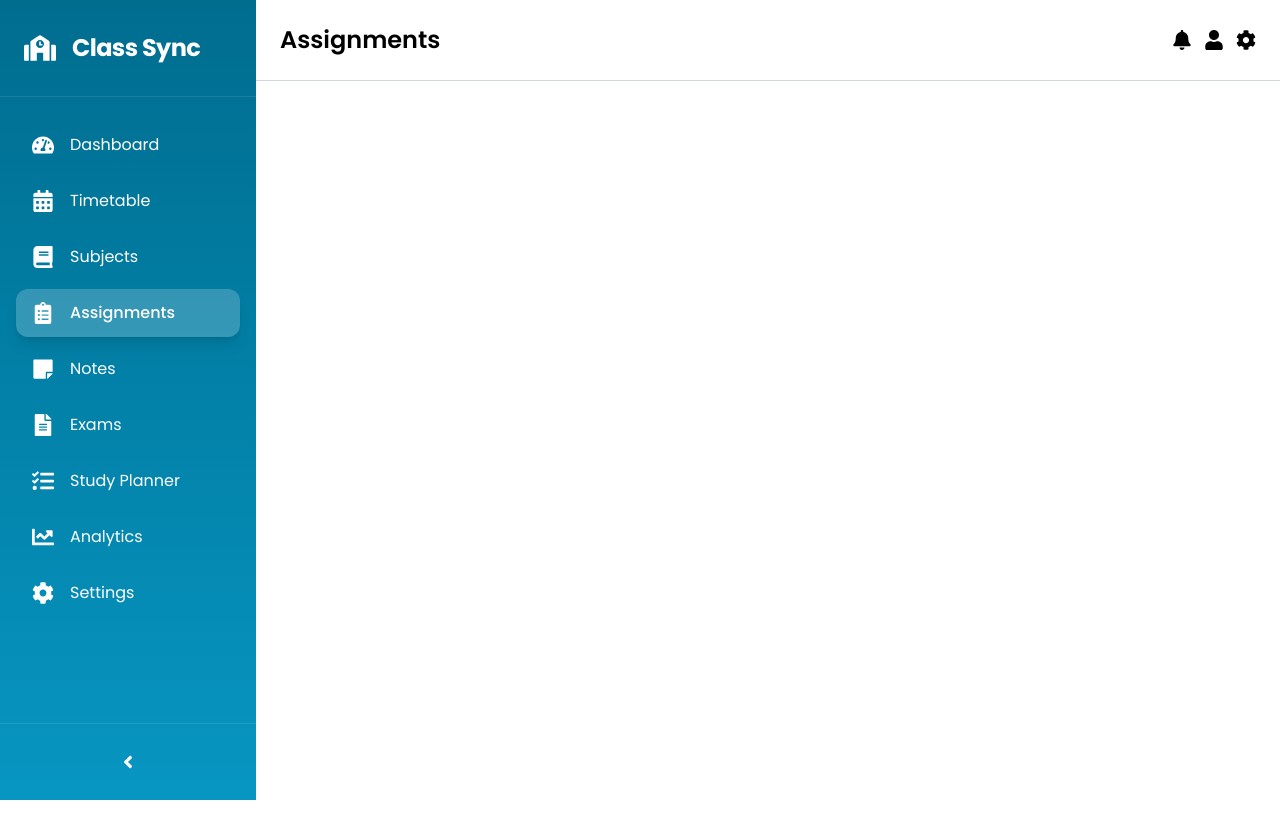
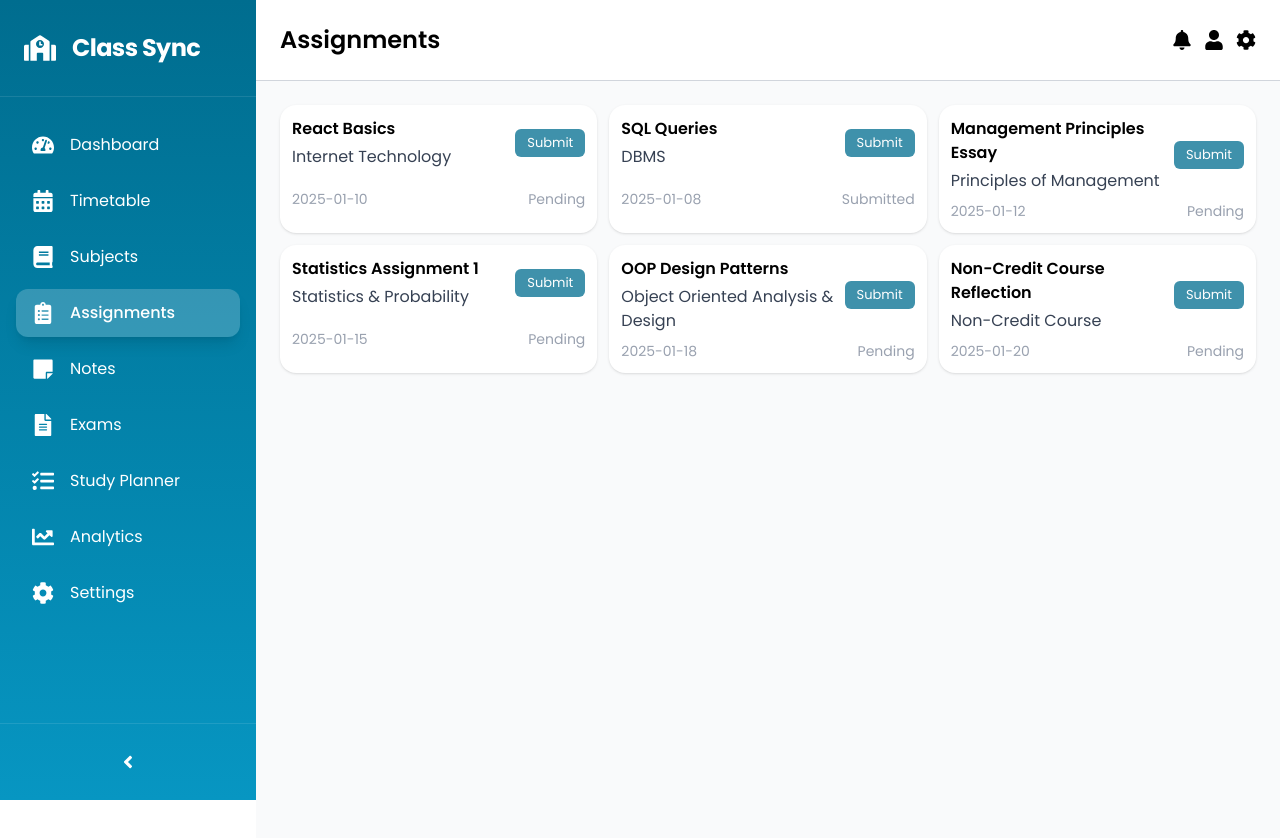
Before and after one commit to paldentitung/ClassSync, a React (Vite) app in the folder frontend/: page /assignments in a window 1280 px wide. Shown: the top 838 px of the page. Before the commit the page ends 800 px from the top, so only its background shows below. Built offline with nearby package versions, Linux system fonts and the light colour scheme.

Commit message:
added the teacher and student assignment pages

```diff
--- a/frontend/Pages/Assignments.jsx
+++ b/frontend/Pages/Assignments.jsx
@@ -1,9 +1,16 @@
-import React from "react";
+import React, { useContext } from "react";
 import Header from "../Components/Header";
+import { RoleContext } from "../Context/RoleContext";
+import StudentAssignments from "./Student/StudentAssignments";
+import TeacherAssignment from "./Teacher/TeacherAssignment";
 const Assignments = () => {
+  const { role } = useContext(RoleContext);
   return (
     <div>
       <Header title="Assignments" />
+      <div className="p-6 bg-gray-50 min-h-screen">
+        {role === "student" ? <StudentAssignments /> : <TeacherAssignment />}
+      </div>
     </div>
   );
 };
--- /dev/null
+++ b/frontend/Pages/Student/StudentAssignments.jsx
@@ -0,0 +1,74 @@
+import React from "react";
+
+const StudentAssignments = () => {
+  const studentAssignments = [
+    {
+      id: 1,
+      title: "React Basics",
+      subject: "Internet Technology",
+      dueDate: "2025-01-10",
+      status: "Pending",
+    },
+    {
+      id: 2,
+      title: "SQL Queries",
+      subject: "DBMS",
+      dueDate: "2025-01-08",
+      status: "Submitted",
+    },
+    {
+      id: 3,
+      title: "Management Principles Essay",
+      subject: "Principles of Management",
+      dueDate: "2025-01-12",
+      status: "Pending",
+    },
+    {
+      id: 4,
+      title: "Statistics Assignment 1",
+      subject: "Statistics & Probability",
+      dueDate: "2025-01-15",
+      status: "Pending",
+    },
+    {
+      id: 5,
+      title: "OOP Design Patterns",
+      subject: "Object Oriented Analysis & Design",
+      dueDate: "2025-01-18",
+      status: "Pending",
+    },
+    {
+      id: 6,
+      title: "Non-Credit Course Reflection",
+      subject: "Non-Credit Course",
+      dueDate: "2025-01-20",
+      status: "Pending",
+    },
+  ];
+
+  return (
+    <div className="grid grid-cols-1 md:grid-cols-3 gap-3  ">
+      {studentAssignments.map((assignment) => (
+        <div className="flex  flex-col bg-white p-3 gap-2 rounded-2xl shadow transition-all duration-300 hover:shadow-md h-32">
+          <div className="flex  justify-between items-center">
+            <div className="flex flex-col gap-1">
+              <span className="font-semibold text-[16px]">
+                {assignment.title}
+              </span>
+              <span className="text-gray-700">{assignment.subject}</span>
+            </div>
+            <button className="text-[13px] bg-(--mainColor) px-3 py-1 text-white rounded-md transition opacity-75 hover:opacity-100 hover:cursor-pointer">
+              Submit
+            </button>
+          </div>
+          <div className="flex justify-between items-center text-gray-400 text-sm flex-1">
+            <span>{assignment.dueDate}</span>
+            <span>{assignment.status}</span>
+          </div>
+        </div>
+      ))}
+    </div>
+  );
+};
+
+export default StudentAssignments;
--- a/frontend/Pages/Subjects.jsx
+++ b/frontend/Pages/Subjects.jsx
@@ -9,7 +9,7 @@ const Subjects = () => {
   return (
     <div className="min-h-screen bg-gray-100">
       <Header title="My Subjects" />
-      <div className="">
+      <div className="p-6">
         {role === "student" ? <StudentSubjects /> : <TeacherSubject />}
       </div>
     </div>
--- /dev/null
+++ b/frontend/Pages/Teacher/TeacherAssignment.jsx
@@ -0,0 +1,58 @@
+import React from "react";
+import MainButton from "../../Components/MainButton";
+const TeacherAssignment = () => {
+  const teacherAssignments = [
+    {
+      id: 1,
+      title: "React Basics",
+      subject: "Internet Technology",
+      dueDate: "2025-01-10",
+      submissions: 18,
+    },
+    {
+      id: 2,
+      title: "SQL Queries",
+      subject: "DBMS",
+      dueDate: "2025-01-08",
+      submissions: 20,
+    },
+    {
+      id: 3,
+      title: "Management Essay",
+      subject: "Principles of Management",
+      dueDate: "2025-01-12",
+      submissions: 15,
+    },
+  ];
+
+  return (
+    <div className="grid grid-cols-1 md:grid-cols-3 gap-3  ">
+      {teacherAssignments.map((assignment) => (
+        <div className="flex  flex-col bg-white p-4 gap-3 rounded-2xl shadow transition-all duration-300 hover:shadow-md ">
+          <div className="flex flex-col gap-1">
+            <span className="font-semibold text-[18px]">
+              {assignment.title}
+            </span>
+            <span className="text-gray-700 text-sm">{assignment.subject}</span>
+          </div>
+
+          <div className="flex justify-between items-center text-gray-400 text-sm flex-1">
+            <span>{assignment.dueDate}</span>
+            <span>{assignment.submissions} submissions</span>
+          </div>
+
+          <div className="flex justify-between items-center">
+            <button className="px-3 py-1 text-sm bg-(--secondaryColor) text-white rounded">
+              View Submissions
+            </button>
+            <button className="px-3 py-1 text-sm bg-green-600 text-white rounded">
+              Edit
+            </button>
+          </div>
+        </div>
+      ))}
+    </div>
+  );
+};
+
+export default TeacherAssignment;
```
